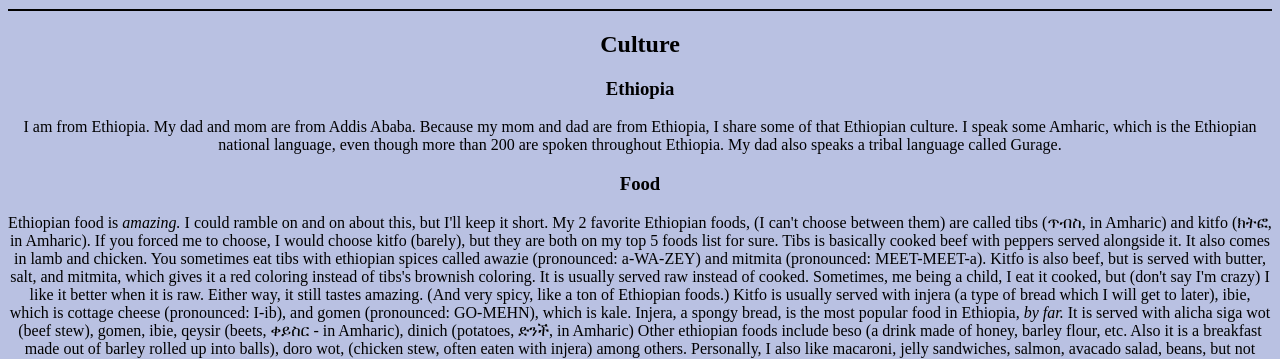
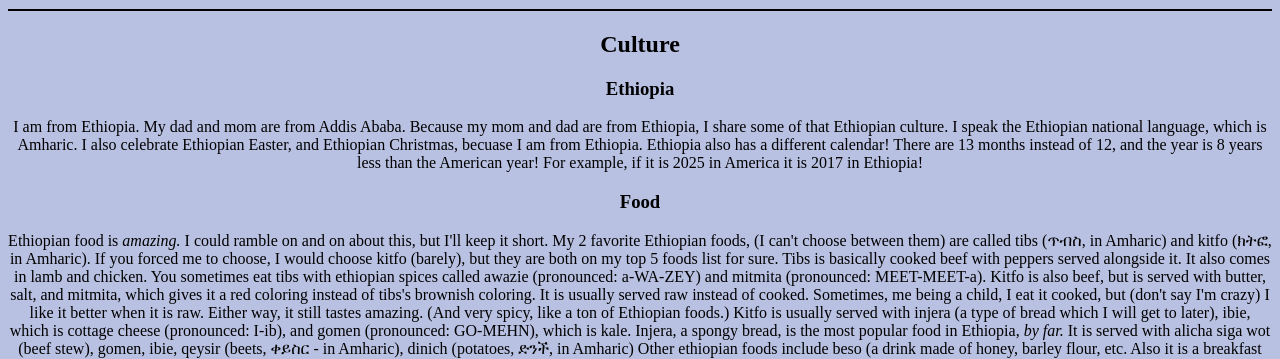
Before and after one commit to noahVSCode/All-About-Me, a plain HTML site: page index.html in a window 1280 px wide. Shown: the part 3791-4150 px from the top of the page. Drawn offline with Linux system fonts and the light colour scheme.

Commit message:
Update index.html

```diff
--- a/index.html
+++ b/index.html
@@ -90,8 +90,9 @@
     <hr class="line">
     <h2>Culture</h2>
     <h3>Ethiopia</h3>
-    <p>I am from Ethiopia. My dad and mom are from Addis Ababa. Because my mom and dad are from Ethiopia, I share some of that Ethiopian culture. I speak some Amharic,
-    which is the Ethiopian national language, even though more than 200 are spoken throughout Ethiopia. My dad also speaks a tribal language called Gurage.
+    <p>I am from Ethiopia. My dad and mom are from Addis Ababa. Because my mom and dad are from Ethiopia, I share some of that Ethiopian culture. I speak the Ethiopian national
+        language, which is Amharic. I also celebrate Ethiopian Easter, and Ethiopian Christmas, becuase I am from Ethiopia. Ethiopia also has a different calendar! There
+        are 13 months instead of 12, and the year is 8 years less than the American year! For example, if it is 2025 in America it is 2017 in Ethiopia!
     </p>
     <h3>Food</h3>
     <p>Ethiopian food is <i>amazing.</i> I could ramble on and on about this, but I'll keep it short. My 2 favorite Ethiopian foods,
```
